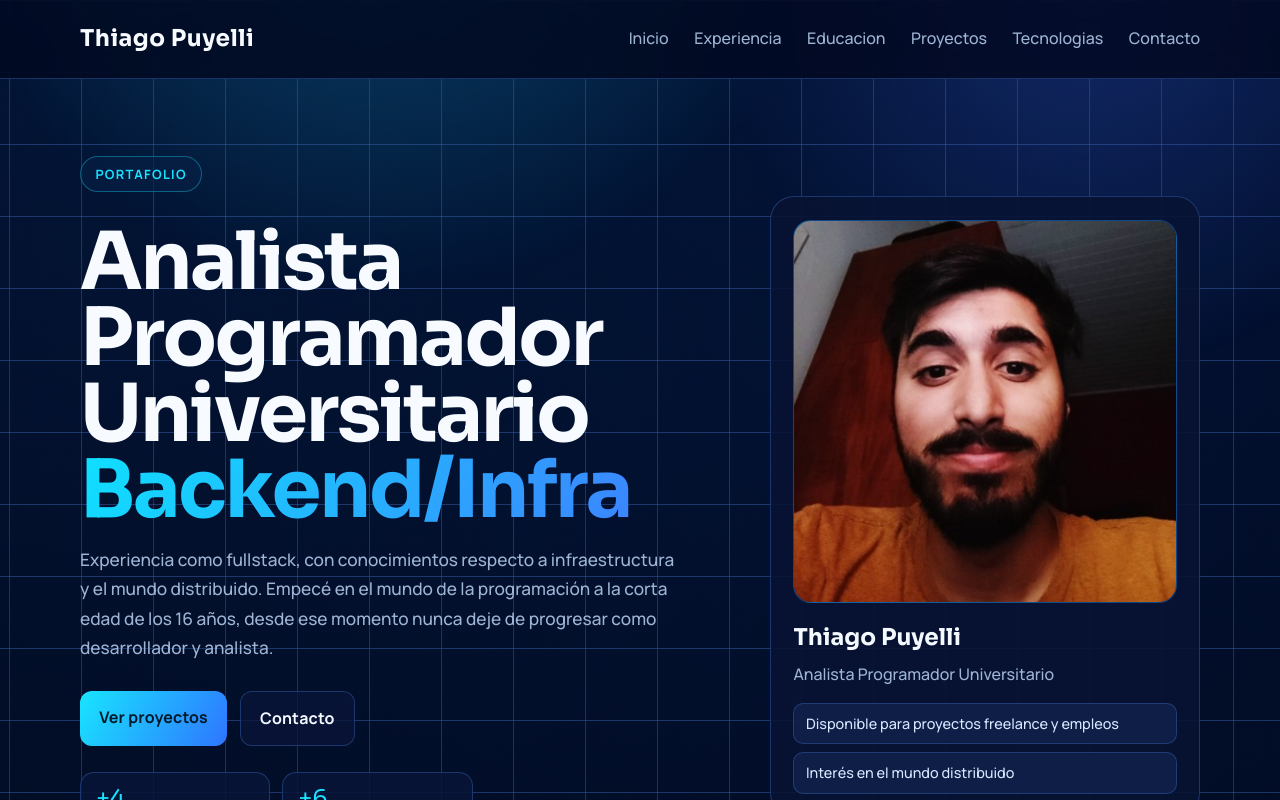
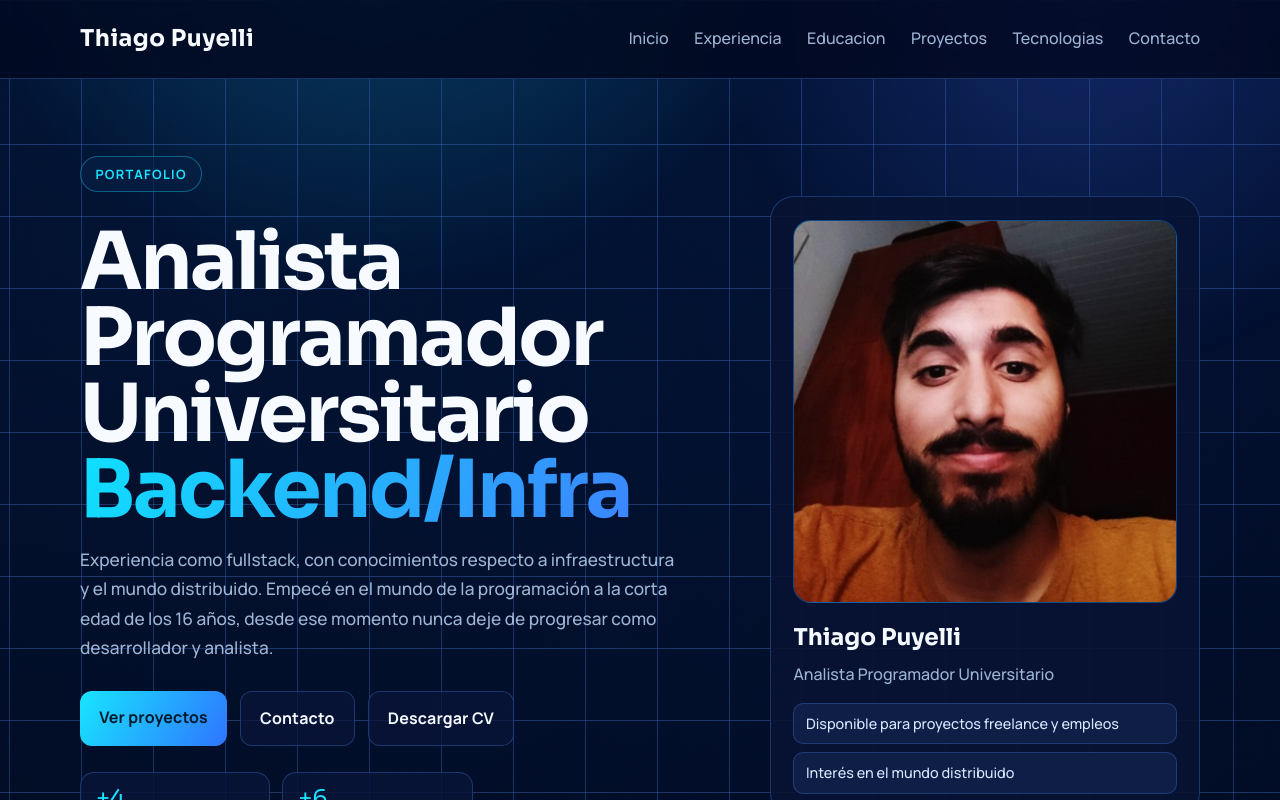
Before and after one commit to ThiagoPuyelli/tatoport, a React (Vite) app in the folder portafolio/: page / in a window 1280 px wide. Shown: the top 800 px of the page. Built offline with nearby package versions, Linux system fonts and the light colour scheme.

Commit message:
Add button to download CV

```diff
--- a/portafolio/src/components/HeroSection.tsx
+++ b/portafolio/src/components/HeroSection.tsx
@@ -1,4 +1,5 @@
 import profilePlaceholder from '../assets/Thiago_foto_perfil.jpeg'
+import cvPdf from '../assets/Thiago_Puyelli_CV.pdf'
 import { heroFacts, heroHighlights } from '../data/portfolioData'
 
 export function HeroSection() {
@@ -19,6 +20,9 @@ export function HeroSection() {
           </a>
           <a className="btn-secondary" href="#contacto">
             Contacto
+          </a>
+          <a className="btn-secondary" href={cvPdf} download="Thiago_Puyelli_CV.pdf">
+            Descargar CV
           </a>
         </div>
 
```
Also changed, not shown: 1 other file (tests, documents, lock files or other folders).
